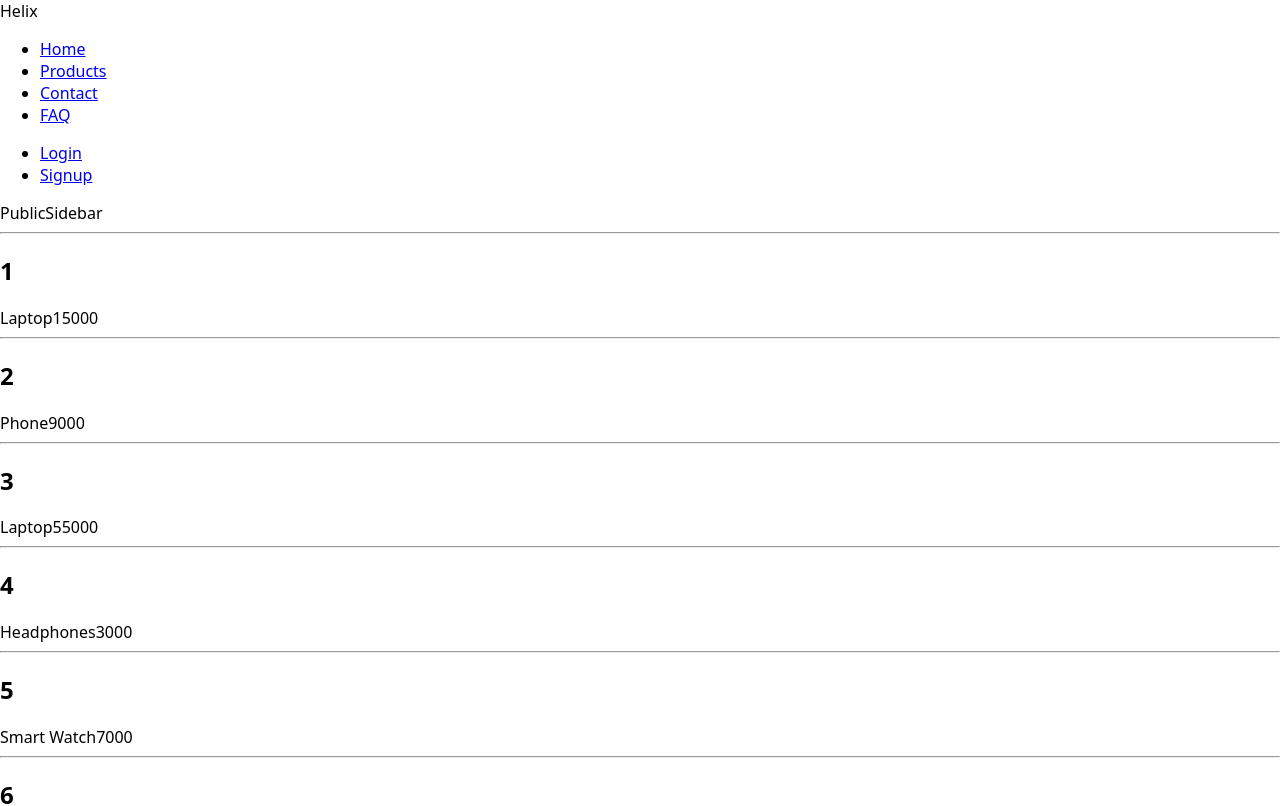
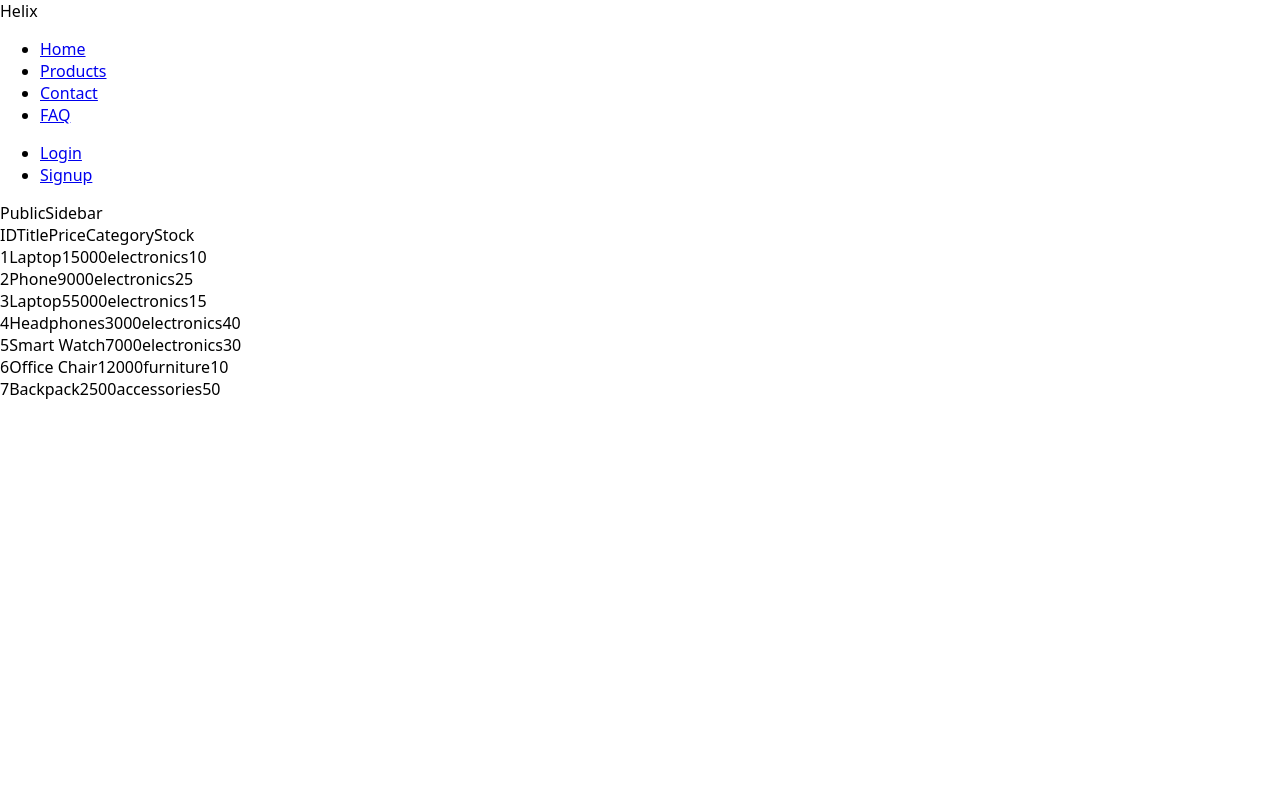
Before and after one commit to mehmetenesvarol/helix, a React (Vite) app: page /products in a window 1280 px wide. Shown: the top 806 px of the page. Built offline with nearby package versions, Linux system fonts and the light colour scheme; data requests are answered from the project's data file.

Commit message:
feat(ui): add ProductCard component

```diff
--- /dev/null
+++ b/src/components/ui/ProductCard.jsx
@@ -0,0 +1,15 @@
+import React from 'react'
+
+function ProductCard({product}) {
+  return (
+    <div className='product-card'>
+        <span>{product.id}</span>
+        <span>{product.title}</span>
+        <span>{product.price}</span>
+        <span>{product.category}</span>
+        <span>{product.stock}</span>
+    </div>
+  )
+}
+
+export default ProductCard
--- a/src/pages/public/Products.jsx
+++ b/src/pages/public/Products.jsx
@@ -1,31 +1,37 @@
-import React from 'react'
-import { useEffect, useState } from "react"
-import { getProducts } from "../../services/product.service"
+import React from "react";
+import { useEffect, useState } from "react";
+import { getProducts } from "../../services/product.service";
+import ProductCard from "../../components/ui/ProductCard";
 
 function Products() {
+  const [products, setProducts] = useState([]);
 
-  const [products, setProducts] = useState([])
-
-    useEffect(() => {
-    getProducts().then(data => {
-      setProducts(data)
-    })
-  }, [])
-
-  console.log(products)
+  useEffect(() => {
+    getProducts().then((data) => {
+      setProducts(data);
+    });
+  }, []);
 
   return (
     <div>
-    {products.map(p =>(
-      <div key={p.id}>
-        <hr />
-        <h2>{p.id}</h2>
-        <span>{p.title}</span>
-        <span>{p.price}</span>
+      <div className="products-container">
+        <div className="products-container-title">
+          <span>ID</span>
+          <span>Title</span>
+          <span>Price</span>
+          <span>Category</span>
+          <span>Stock</span>
+        </div>
+        <div className="products-wrapper">
+          {products.map((p) => (
+            <div key={p.id}>
+              <ProductCard product={p}/>
+            </div>
+          ))}
+        </div>
       </div>
-    ))}
     </div>
-  )
+  );
 }
 
-export default Products
+export default Products;
```
